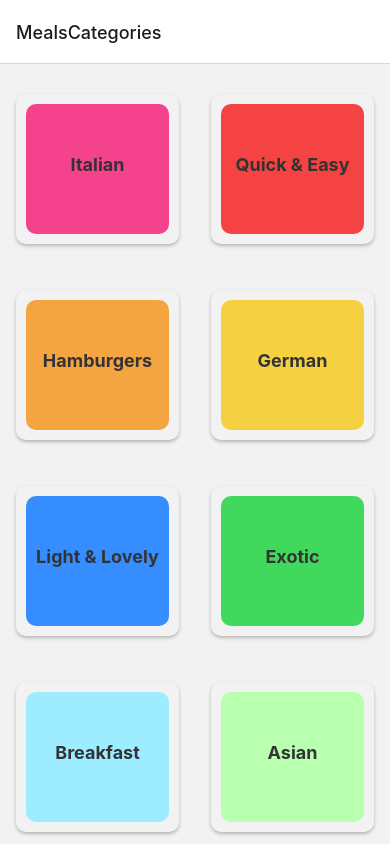
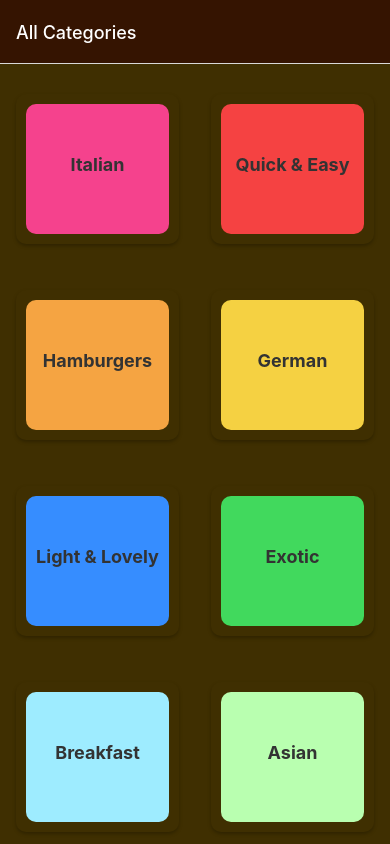
Before and after one commit to KayKay1992/React_Native_Course, a React Native app: screen / in a window 390 px wide. Built offline with nearby package versions, Linux system fonts and the light colour scheme.

Commit message:
Setting and Styling screen headers and content background

```diff
--- a/App.js
+++ b/App.js
@@ -14,9 +14,23 @@ export default function App() {
   <>
        <StatusBar style='light'/>
        <NavigationContainer>
-         <Stack.Navigator>
-          <Stack.Screen name="MealsCategories" component={CategoriesScreen} />
-          <Stack.Screen name="MealOverview" component={MealOverviewScreen} />
+         <Stack.Navigator screenOptions= {{
+            headerStyle: { backgroundColor: '#351401'},
+            headerTintColor: 'white',
+            contentStyle: { backgroundColor: '#3f2f01' },
+         }}>
+          <Stack.Screen name="MealsCategories" component={CategoriesScreen} options={{
+            title: 'All Categories',
+            // headerStyle: { backgroundColor: '#351401'},
+            // headerTintColor: 'white',
+            // contentStyle: { backgroundColor: '#3f2f01' },
+          }} />
+          <Stack.Screen name="MealOverview" component={MealOverviewScreen}  options={{
+            title: 'Meal Overview',
+            // headerStyle: { backgroundColor: '#351401'},
+            // headerTintColor: 'white',
+            // contentStyle: { backgroundColor: '#3f2f01' },
+          }}  />
         </Stack.Navigator>
      </NavigationContainer>
     </>
```
